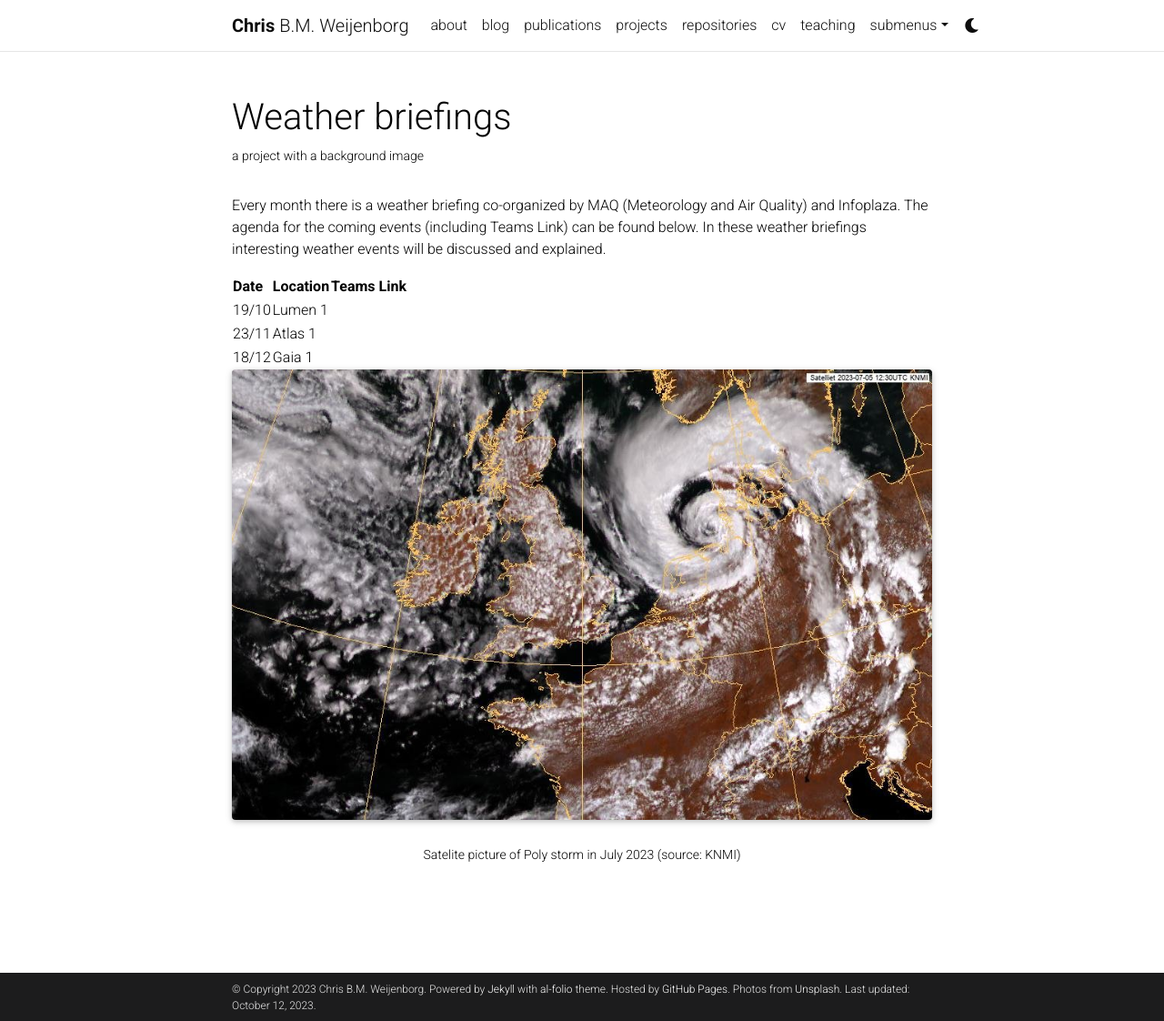
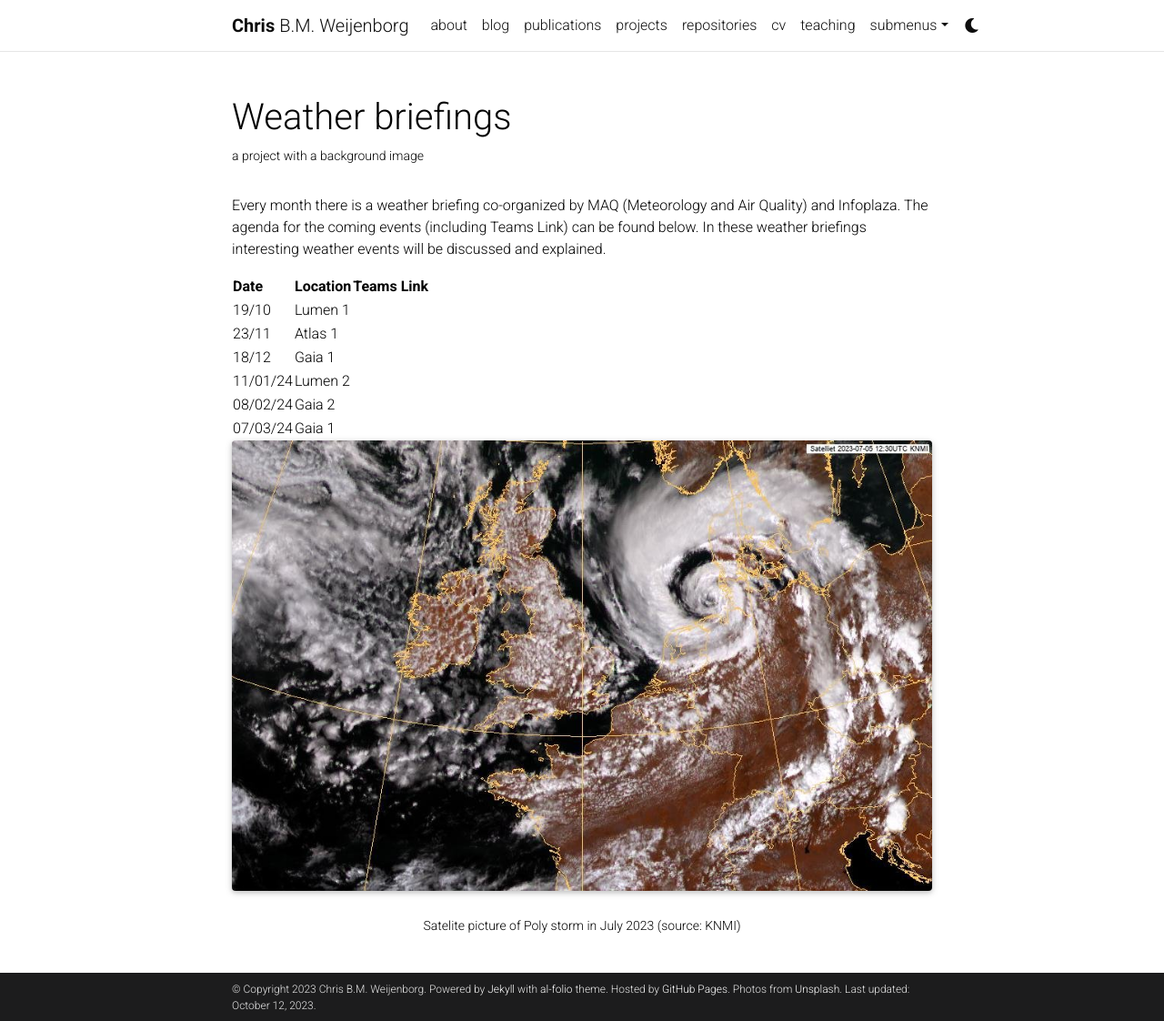
Before and after one commit to chrisweij/chrisweij.github.io, a Jekyll site: the page built from _projects/WeatherBriefing.md, in a window 1280 px wide and 1122 px high. Shown: the whole window at 91% size. Built offline with Jekyll 4.4.1, drawn with Linux system fonts in a browser that asks for light colours; full-size pictures stand in for the smaller copies a plugin makes; comment, search, counter and statistics services are not loaded; a style sheet for code colours, icons or effects is not loaded.

Commit message:
Update WeatherBriefing.md

```diff
--- a/_projects/WeatherBriefing.md
+++ b/_projects/WeatherBriefing.md
@@ -15,8 +15,9 @@ Every month there is a weather briefing co-organized by MAQ (Meteorology and Air
 | 19/10       | Lumen 1     | |
 | 23/11       | Atlas 1     | |
 | 18/12       | Gaia 1      | |
-|-------------|-------------| |
-
+| 11/01/24    | Lumen 2     | |
+| 08/02/24    | Gaia 2      | |
+| 07/03/24    | Gaia 1      | |
 
 <div class="row">
     <div class="col-sm mt-3 mt-md-0">
```
